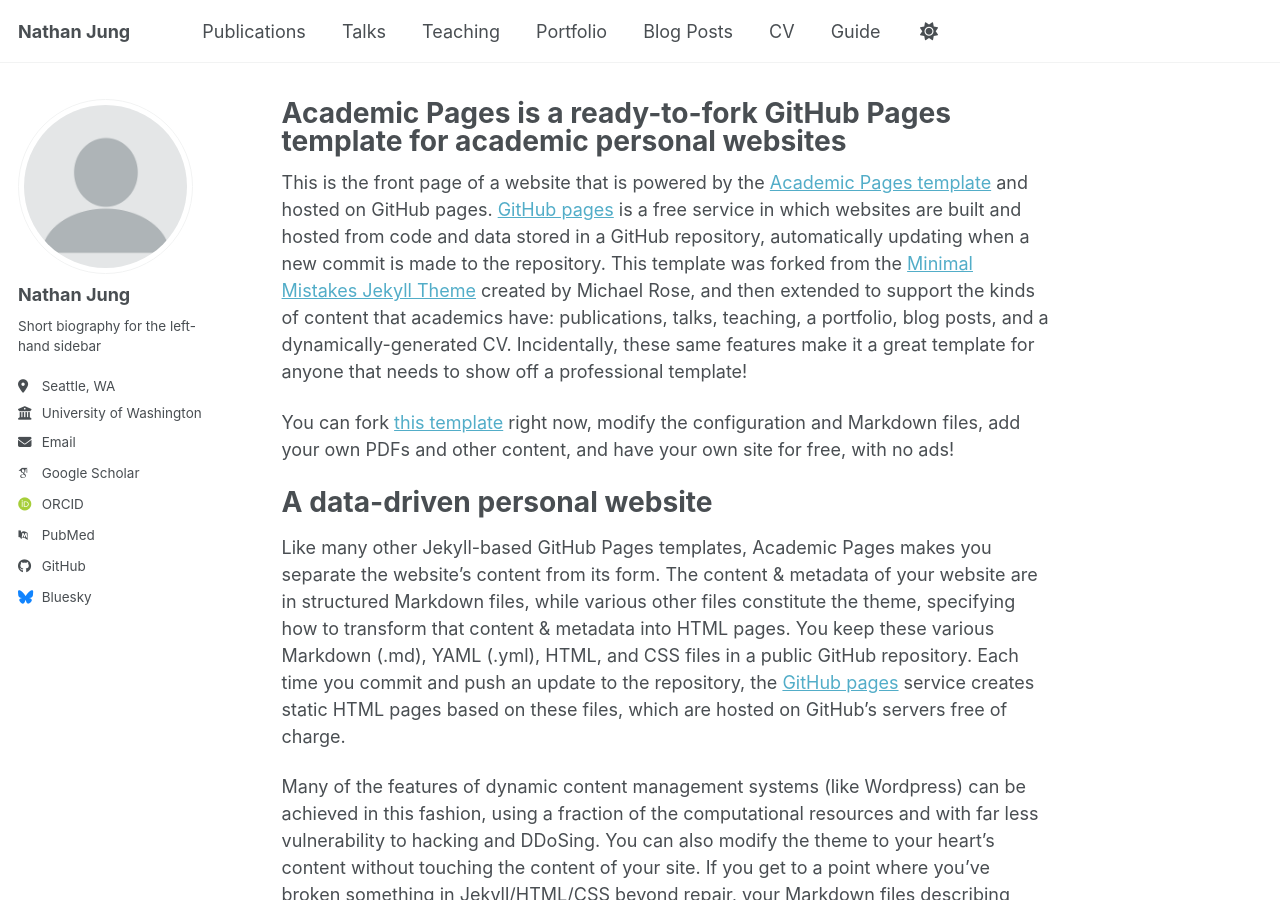
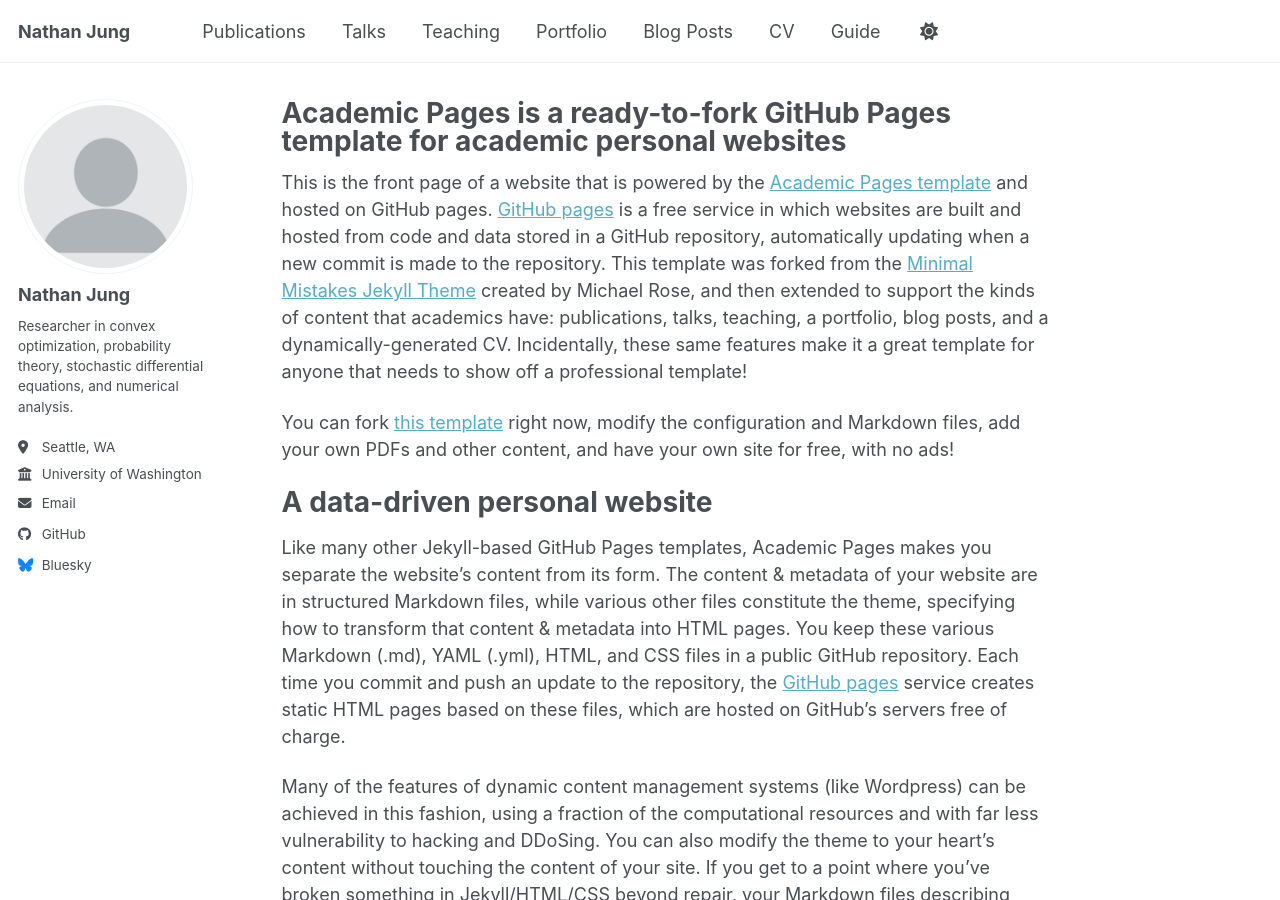
Before and after one commit to nathanjunguw/nathanjunguw.github.io, a Jekyll site: the page built from _pages/about.md, in a window 1280 px wide and 900 px high. Built offline with Jekyll 4.4.1, drawn with Linux system fonts in a browser that asks for light colours; some web fonts are replaced; a script bundle is joined from its source files by our own code; library files that are not in the unit come from our copies.

Commit message:
Update _config.yml

```diff
--- a/_config.yml
+++ b/_config.yml
@@ -26,7 +26,7 @@
   avatar           : "profile.png"
   name             : "Nathan Jung"
   pronouns         : # example: "she/her"
-  bio              : "Short biography for the left-hand sidebar"
+  bio              : "Researcher in convex optimization, probability theory, stochastic differential equations, and numerical analysis."
   location         : "Seattle, WA"
   employer         : "University of Washington"
   uri              : # URL
@@ -35,13 +35,10 @@
   # Academic websites
   academia         : # URL
   arxiv            : # URL - Update with the correct link to your profile
-  googlescholar    : "https://scholar.google.com/citations?user=PS_CX0AAAAAJ"
   inspire-hep      : # URL
   impactstory      : # URL
-  orcid            : "https://orcid.org/yourorcidurl"
   semantic         : # URL
   ssrn             : # URL
-  pubmed           : "https://www.ncbi.nlm.nih.gov/pubmed/?term=john+snow"
   researchgate     : # URL
   scopus           : # URL
   zotero           : # URL
```
